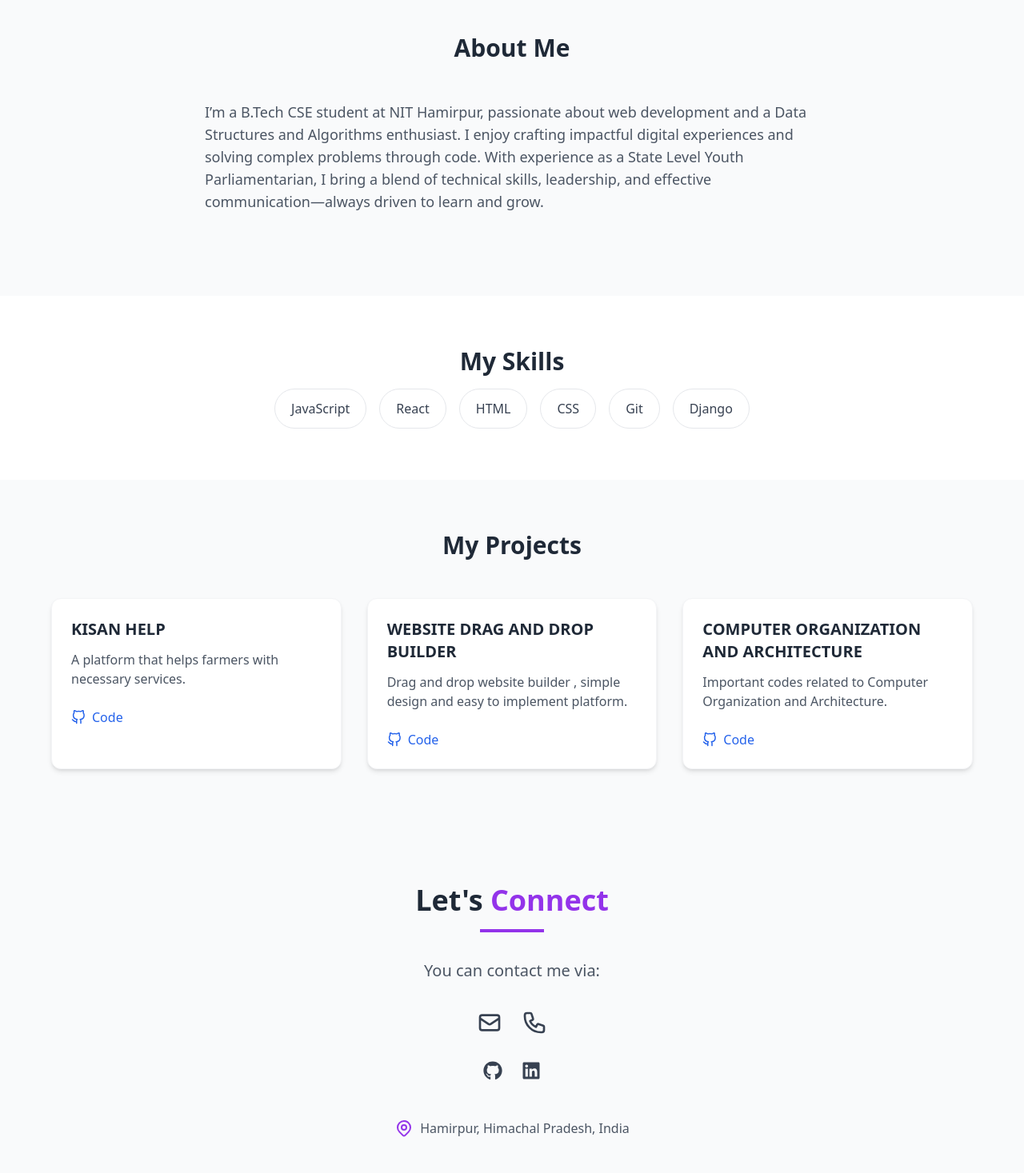
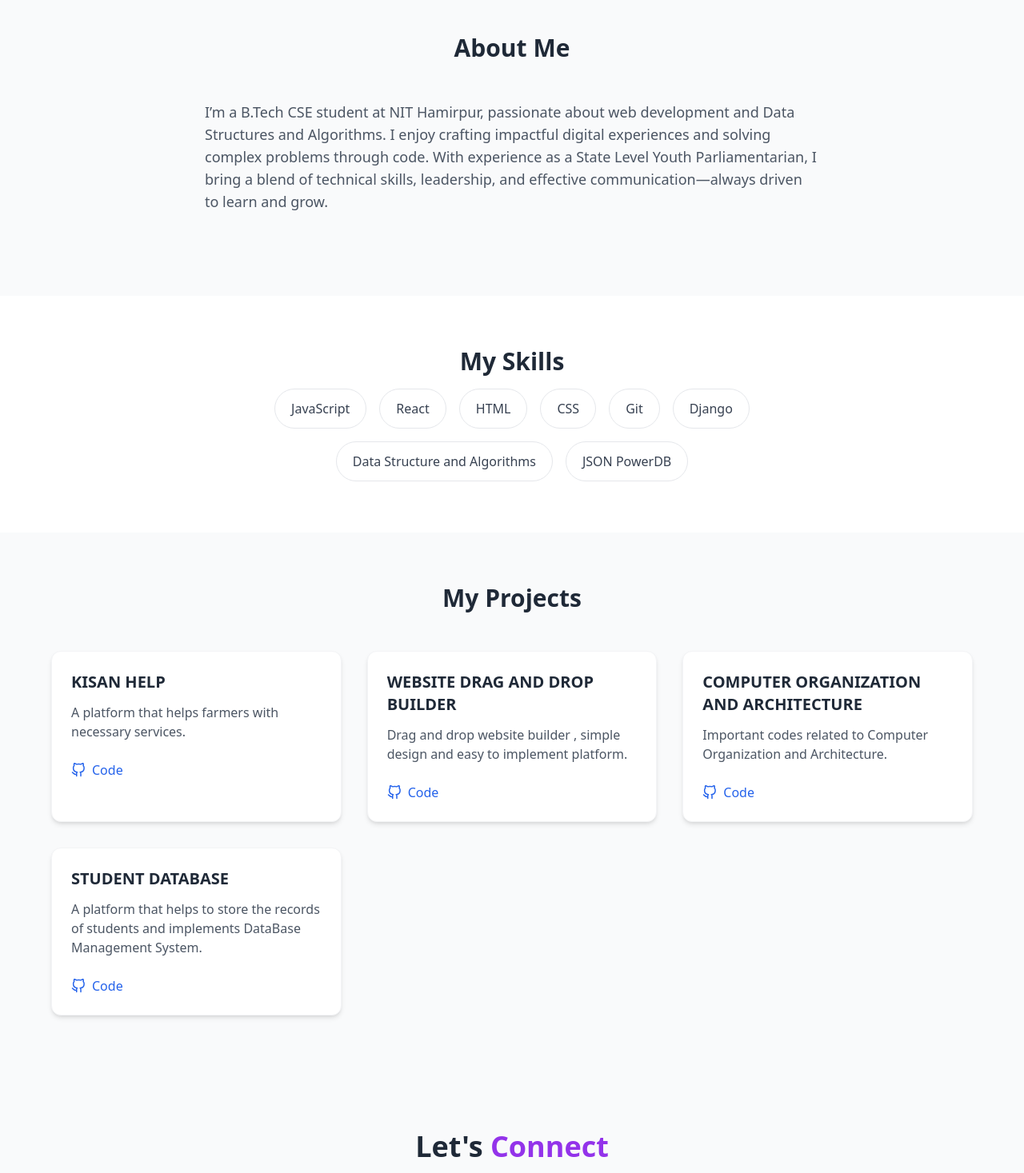
Before and after one commit to ShanpreetSingh/Portfolio, a React (Create React App) app: page / in a window 1280 px wide. Shown: the part 838-2305 px from the top of the page at 80% size. Built offline with nearby package versions, Linux system fonts and the light colour scheme.

Commit message:
Added some projects

```diff
--- a/src/components/About.jsx
+++ b/src/components/About.jsx
@@ -7,7 +7,7 @@ export default function About() {
           </h2>
           <div className="max-w-3xl mx-auto">
             <p className="text-lg text-gray-600 dark:text-gray-300 mb-6">
-            I’m a B.Tech CSE student at NIT Hamirpur, passionate about web development and a Data Structures and Algorithms enthusiast. I enjoy crafting impactful digital experiences and solving complex problems through code. With experience as a State Level Youth Parliamentarian, I bring a blend of technical skills, leadership, and effective communication—always driven to learn and grow.            </p>
+            I’m a B.Tech CSE student at NIT Hamirpur, passionate about web development and  Data Structures and Algorithms. I enjoy crafting impactful digital experiences and solving complex problems through code. With experience as a State Level Youth Parliamentarian, I bring a blend of technical skills, leadership, and effective communication—always driven to learn and grow.            </p>
 
           </div>
         </div>
--- a/src/components/Projects.jsx
+++ b/src/components/Projects.jsx
@@ -18,6 +18,12 @@ const Projects = () => {
     {
       title: "COMPUTER ORGANIZATION AND ARCHITECTURE",
       description: "Important codes related to Computer Organization and Architecture.",
+      github: "#",
+      //demo: "#",
+    },
+    {
+      title: "STUDENT DATABASE",
+      description: "A platform that helps to store the records of students and implements DataBase Management System.",
       github: "#",
       //demo: "#",
     },
--- a/src/components/Skills.jsx
+++ b/src/components/Skills.jsx
@@ -1,7 +1,8 @@
 const skills = [
   'JavaScript', 'React',
   'HTML', 'CSS',
-  'Git', 'Django'
+  'Git', 'Django',
+  'Data Structure and Algorithms','JSON PowerDB'
 ];
 
 export default function Skills() {
```
